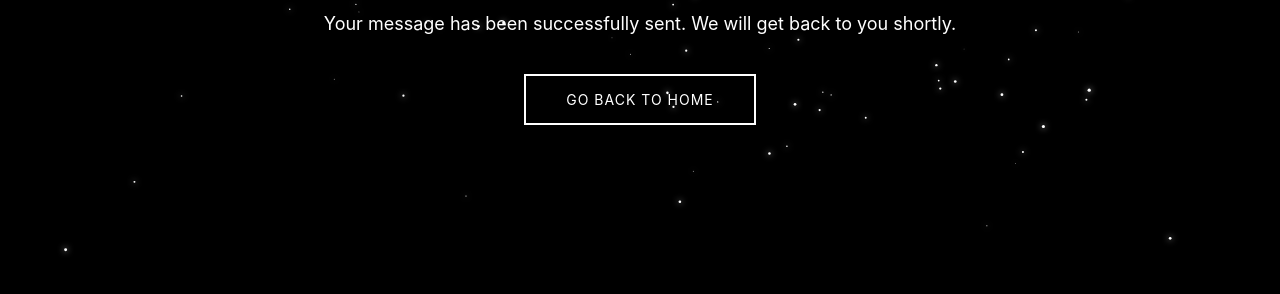
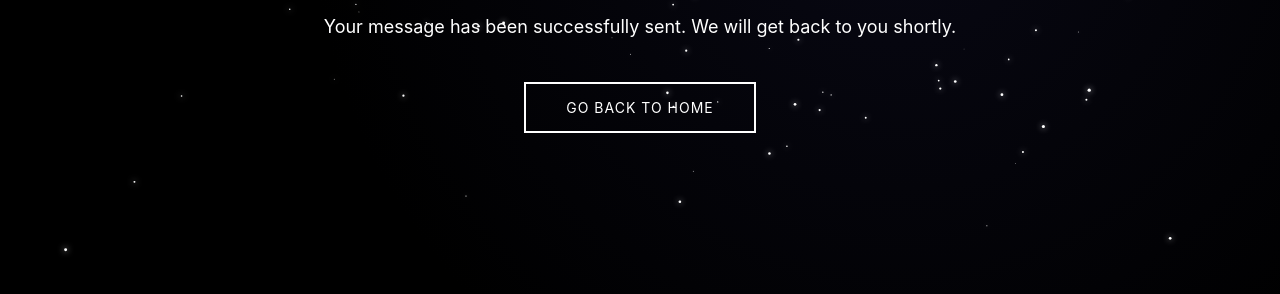
Before and after one commit to Sujit-kolte/rocket, a website built with Vite: page contact-us/thankyou.html in a window 1280 px wide. Shown: the part 506-800 px from the top of the page. Built offline with nearby package versions, Linux system fonts and the light colour scheme.

Commit message:
sort path

```diff
--- a/contact-us/thankyou.html
+++ b/contact-us/thankyou.html
@@ -19,6 +19,7 @@
     <meta name="viewport" content="width=device-width, initial-scale=1.0" />
     <title>Thank You</title>
     <link rel="stylesheet" href="thankyou.css" />
+    <link rel="stylesheet" href="../style.css" />
     <link rel="canonical" href="https://stesrocketry.in/" />
   </head>
   <body>
```
Also changed, not shown: sponsors/sponsors.html (+1 -0 lines).
